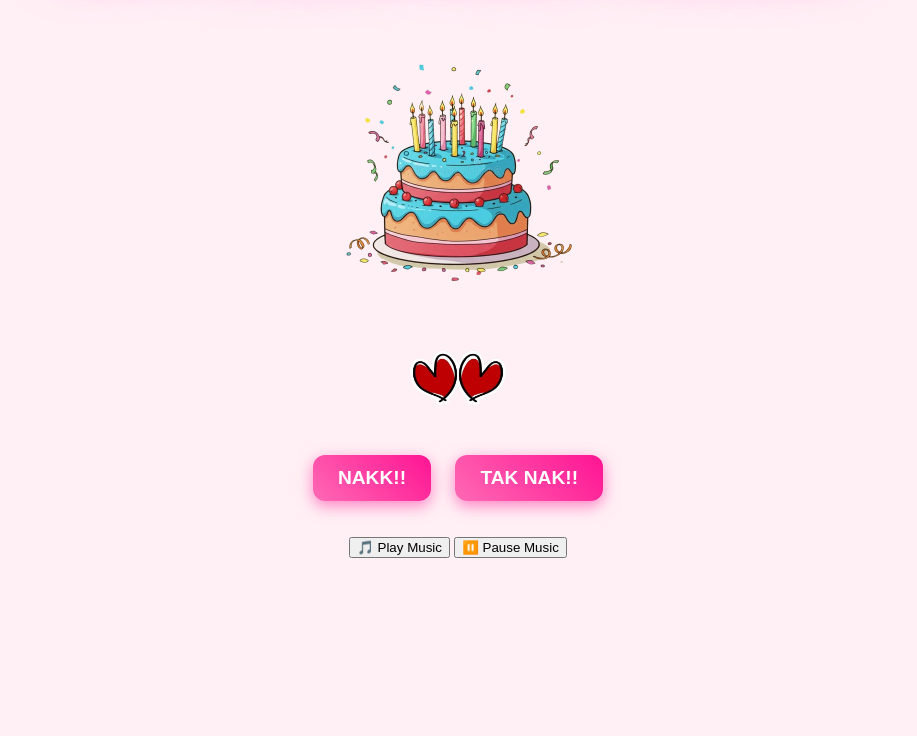
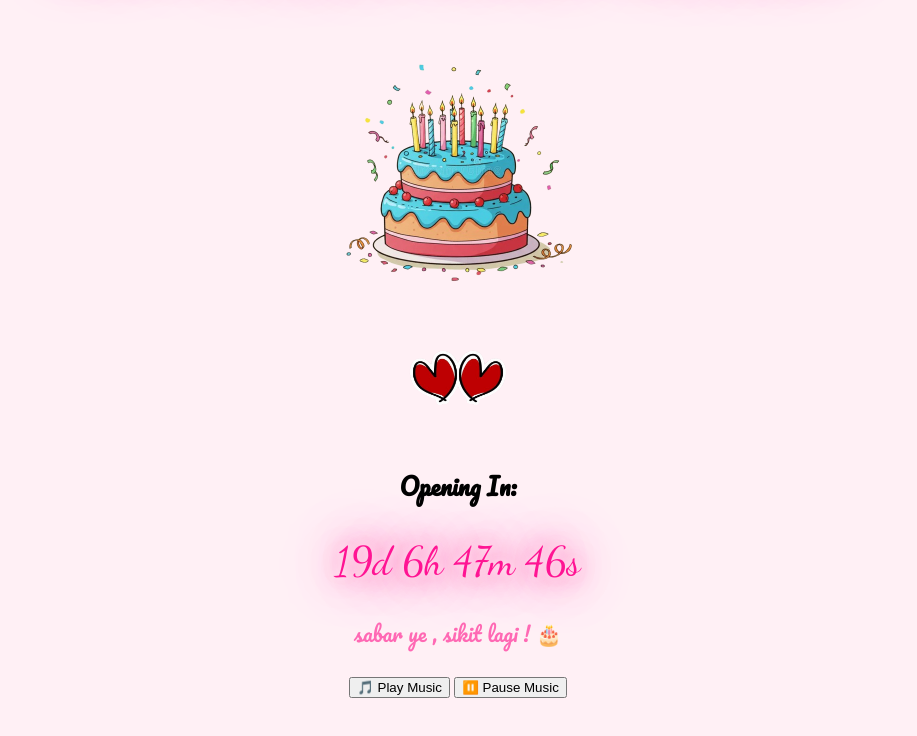
Before and after one commit to aydinfbbahroini-hue/sweetestday-, a plain HTML site: page index.html in a window 1280 px wide. Shown: the part 182-918 px from the top of the page, without its empty margins (182-1099 px from the left). Before the commit the page ends 800 px from the top, so only its background shows below. Drawn offline with Linux system fonts and the light colour scheme.

Commit message:
Update index.html

```diff
--- a/index.html
+++ b/index.html
@@ -77,7 +77,7 @@
   };
 
   // ⏳ COUNTDOWN LOGIC
-  const countdown = new Date("2026-02-01T00:00:00").getTime();
+  const countdown = new Date("2026-02-21T00:00:00").getTime();
 
   const timerDisplay = document.getElementById("timer");
   const mainButtons = document.getElementById("mainButtons");
```
